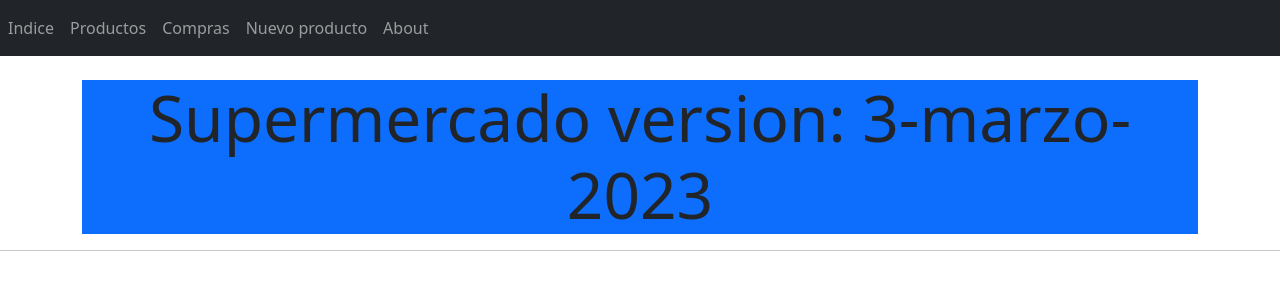
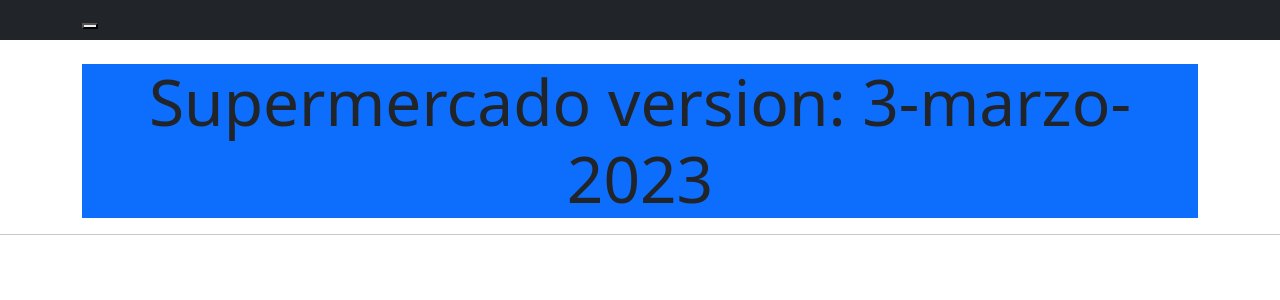
Before and after one commit to chst64/superapp, a Flask app: page / in a window 1280 px wide. Shown: the top 300 px of the page. Run offline with Flask 2, Linux system fonts and the light colour scheme; some libraries are stand-ins or nearby versions.

Commit message:
mejorada interfaz para movil

```diff
--- a/templates/base.html
+++ b/templates/base.html
@@ -21,9 +21,22 @@
     </head>
     <!-- <body class="fondo_foto"> -->
     <body>
+
         <!-- Barra de navegacion -->
-        <nav class="navbar navbar-expand-sm bg-dark navbar-dark">
-            <ul class="navbar-nav">
+        <nav class="navbar navbar-inverse navbar-static-top bg-dark navbar-dark" role="navigation">
+          <div class="container">
+
+          <div class="navbar-header">
+                  <button type="button" class="navbar-toggle collapsed" data-toggle="collapse" data-target="#bs-example-navbar-collapse-1">
+                    <span class="sr-only">Toggle navigation</span>
+                    <span class="icon-bar"></span>
+                    <span class="icon-bar"></span>
+                    <span class="icon-bar"></span>
+                  </button>
+          </div>
+
+          <div class="collapse navbar-collapse" id="bs-example-navbar-collapse-1">
+            <ul class="nav navbar-nav">
                 <li class="nav-item">
                     <a class="nav-link" href="/">Indice</a>
                 </li>
@@ -42,6 +55,8 @@
                         <a class="nav-link" href="/about">About</a>
                 </li>
             </ul>
+          </div>
+            </div>
         </nav>
 
 
```
Also changed, not shown: templates/lista_productos.html (+24 -12 lines).
